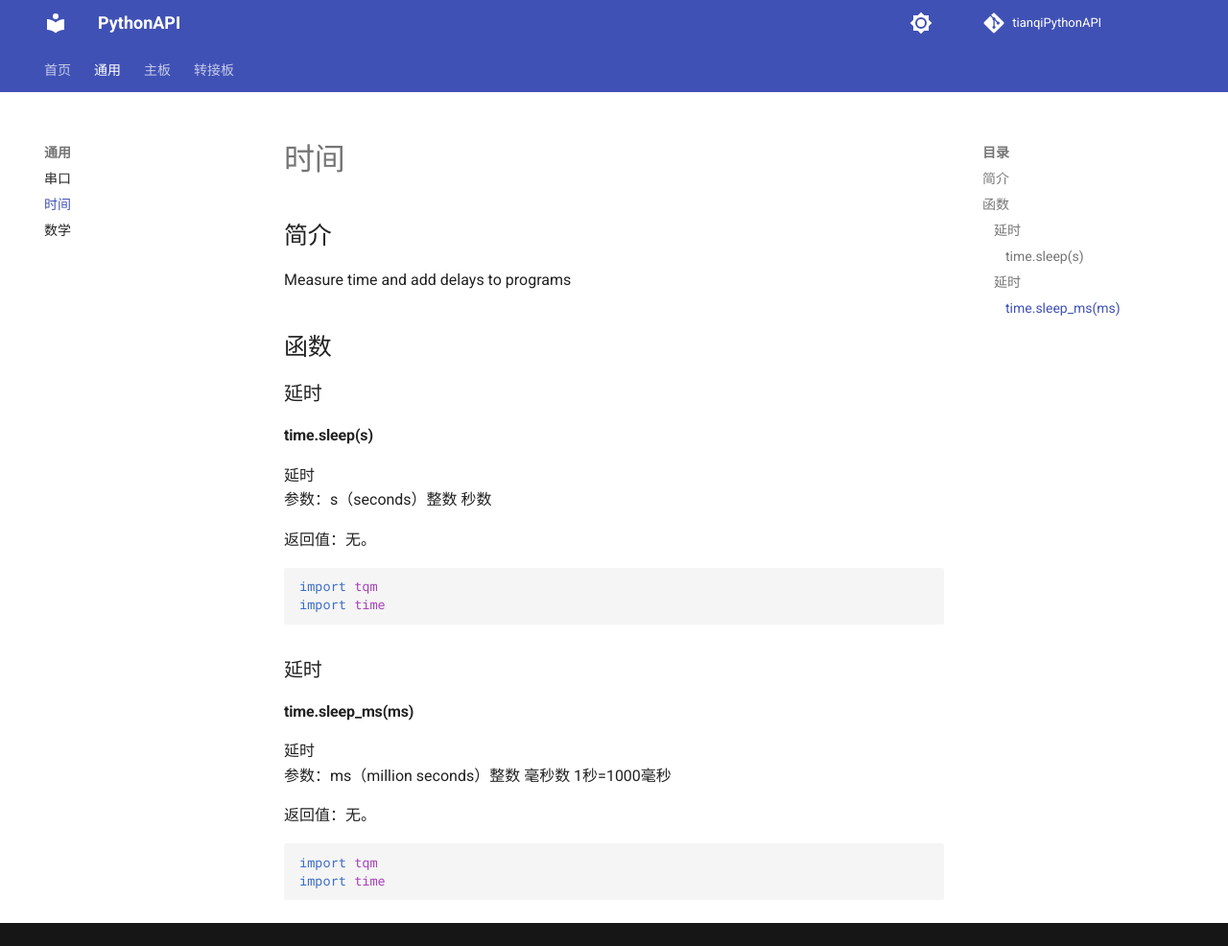
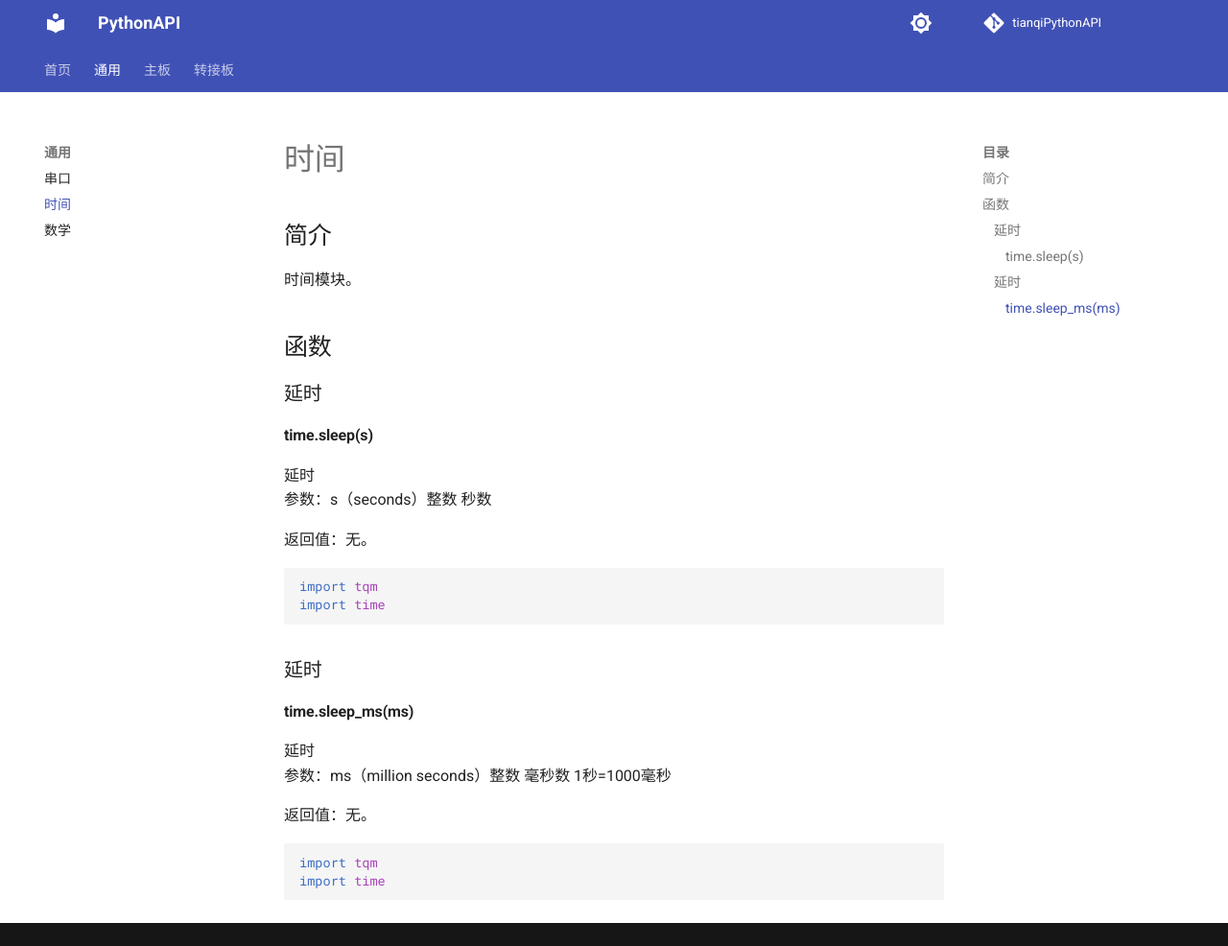
Before and after one commit to rdhuht/tqwiki, an MkDocs documentation site: the page built from docs/Python/time.md, in a window 1280 px wide and 986 px high. Shown: the whole window at 96% size. Built offline with MkDocs 1.6.1 and Material for MkDocs 9.7.7, drawn with Linux system fonts in a browser that asks for light colours; comment, search, counter and statistics services are not loaded.

Commit message:
Update time.md

```diff
--- a/docs/Python/time.md
+++ b/docs/Python/time.md
@@ -2,7 +2,7 @@
 
 ## 简介
 
-Measure time and add delays to programs
+时间模块。
 
 ## 函数
 
```
